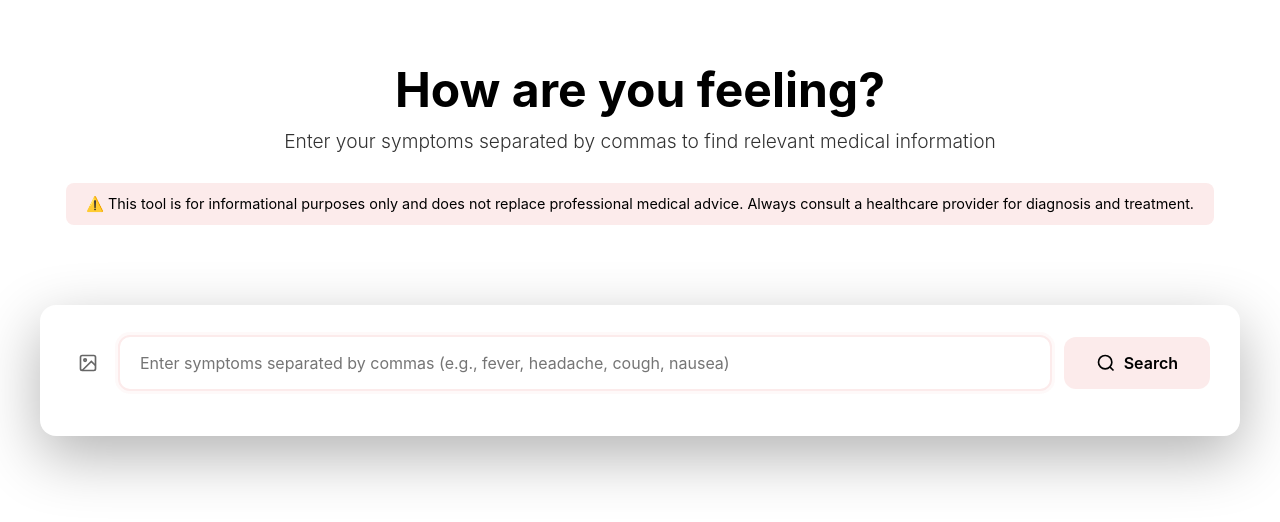
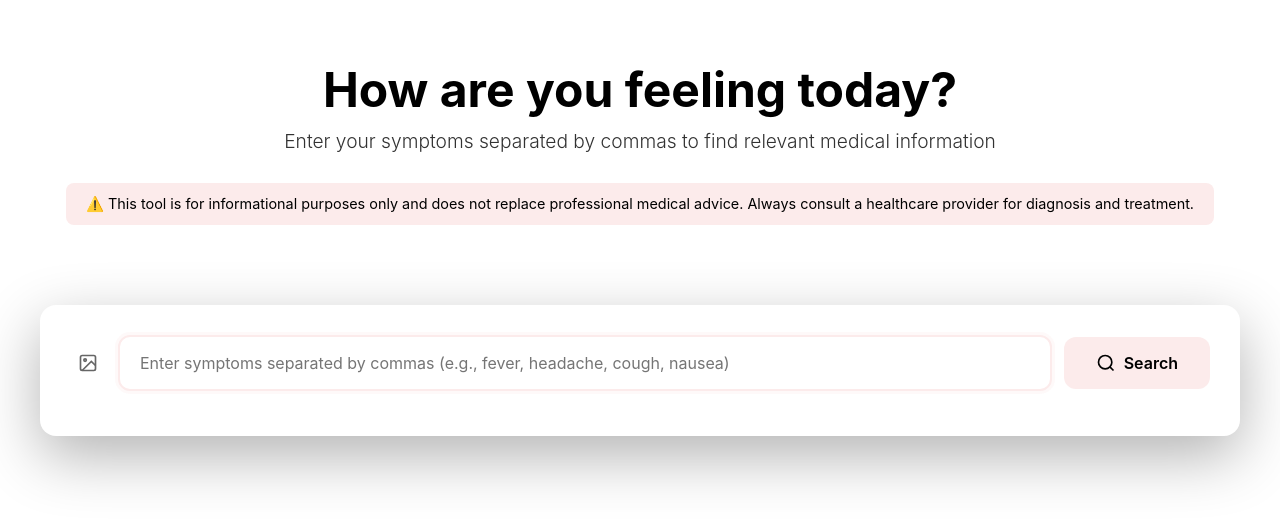
Before and after one commit to tuhlly/idk, a plain HTML site: page index.html in a window 1280 px wide. Drawn offline with Linux system fonts and the light colour scheme.

Commit message:
changed message from how are you feeling to how are you feeling today

```diff
--- a/index.html
+++ b/index.html
@@ -9,7 +9,7 @@
 <body>
     <div class="container">
         <header>
-            <h1>How are you feeling?</h1>
+            <h1>How are you feeling today?</h1>
             <p class="subtitle">Enter your symptoms separated by commas to find relevant medical information</p>
             <p class="disclaimer">⚠️ This tool is for informational purposes only and does not replace professional medical advice. Always consult a healthcare provider for diagnosis and treatment.</p>
         </header>
```
